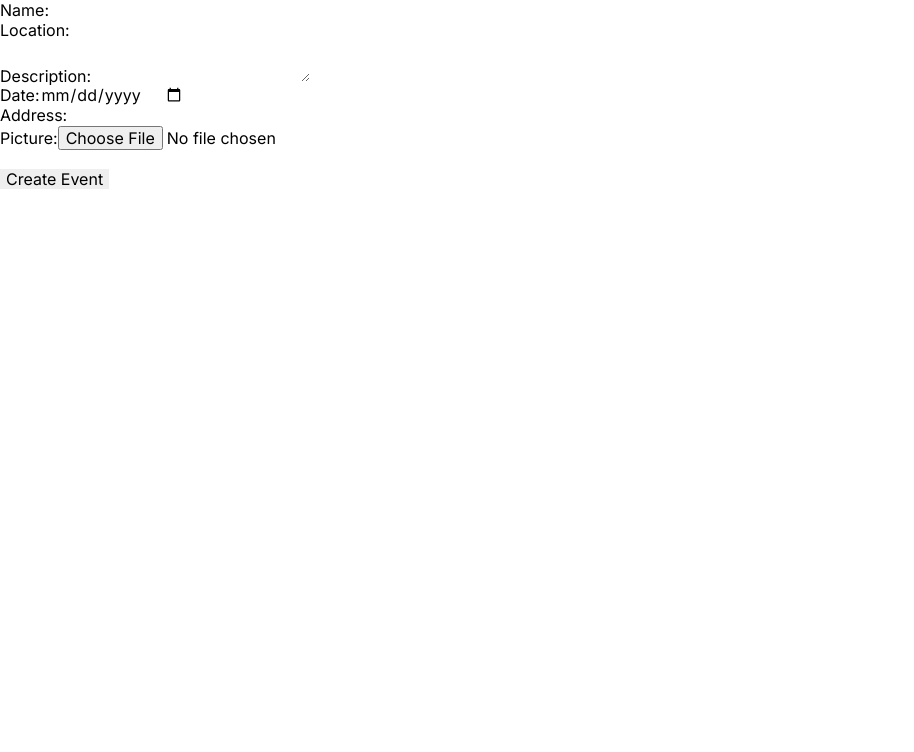
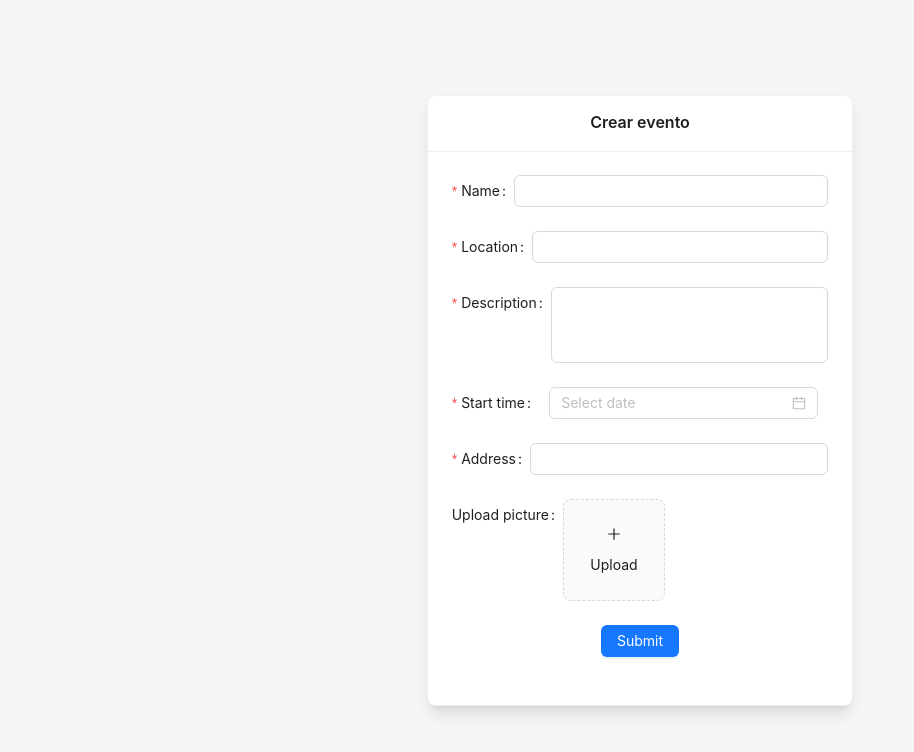
Before and after one commit to juanpa097/teapptro-creator, a Next.js app: page /create-event in a window 1280 px wide. Shown: the top 752 px of the page, without its empty margins (0-914 px from the left). Built offline with nearby package versions, Linux system fonts and the light colour scheme; no server answers.

Commit message:
revamp the form

```diff
--- a/app/create-event/page.tsx
+++ b/app/create-event/page.tsx
@@ -1,133 +1,152 @@
 "use client";
 
 import { addDoc, collection, Timestamp } from 'firebase/firestore';
-import Image from 'next/image'
-import { useState } from 'react';
+import { PlusOutlined } from '@ant-design/icons';
 import { firestore, storage } from '../services/FirebaseService';
 import { ref, uploadBytes, getDownloadURL } from 'firebase/storage';
+import { Button, Card, DatePicker, Form, Input, Layout, message, Typography, Upload } from 'antd';
+import type { UploadFile } from 'antd/es/upload/interface';
+import type { UploadRequestOption as RcCustomRequestOptions } from 'rc-upload/lib/interface';
+import type { Dayjs } from 'dayjs';
+const { Content } = Layout;
+const { TextArea } = Input;
 
 export default function CreateEvent() {
 
-  const [name, setName] = useState('');
-  const [location, setLocation] = useState('');
-  const [description, setDescription] = useState('');
-  const [date, setDate] = useState('');
-  const [address, setAddress] = useState('');
-  const [picture, setPicture] = useState<File | null>(null);
-  const [pictureUrl, setPictureUrl] = useState<string | null>(null);
+  const [messageApi, contextHolder] = message.useMessage();
 
-  const handlePictureUpload = async (e: React.ChangeEvent<HTMLInputElement>) => {
-    const file = e.target.files?.[0];
+  type FormValues = {
+    name: string;
+    location_name: string;
+    description: string;
+    files: UploadFile[],
+    date: Dayjs;
+    address: string;
+    image_url: string;
+  }
 
-    if (file) {
-      // Upload the picture to Firebase Storage
-      const storageRef = ref(storage, `pictures/${file.name}`);
-      await uploadBytes(storageRef, file);
+  type EventModel = {
+    name: string;
+    location_name: string;
+    description: string;
+    date: Timestamp;
+    address: string;
+    image_url: string;
+  }
 
-      // Get the download URL of the uploaded picture
+  const [form] = Form.useForm();
+
+  const onFinish = async (values: FormValues) => {
+
+    const eventModel: EventModel = {
+      name: values.name,
+      location_name: values.location_name,
+      description: values.description,
+      date: Timestamp.fromDate(values.date?.toDate() ?? new Date()),
+      address: values.address,
+      image_url: values.files[0].response
+    }
+    try {
+      await addDoc(collection(firestore, 'events'), eventModel);
+      messageApi.open({
+        type: 'success',
+        content: 'Event created!',
+      });
+      form.resetFields();
+
+    } catch {
+      onFinishFailed()
+    }
+
+  };
+
+  const onFinishFailed = () => {
+    messageApi.open({
+      type: 'error',
+      content: 'Error creating event',
+    });
+  };
+
+  const customUpload = async (options: RcCustomRequestOptions) => {
+    const file = options.file as File
+    const storageRef = ref(storage, `pictures/${file.name}`);
+    console.log(file);
+    try {
+      const result = await uploadBytes(storageRef, file);
       const downloadURL = await getDownloadURL(storageRef);
-      setPictureUrl(downloadURL);
+      console.log(result);
+      console.log(downloadURL);
+      options.onSuccess?.(downloadURL, new XMLHttpRequest());
+    } catch (e: any) {
+      console.log(e);
+      options.onError?.(e)
     }
   };
 
-  const handleSubmit = async (e: React.FormEvent<HTMLFormElement>) => {
-    e.preventDefault();
-    // You can perform any necessary form submission logic here
-    // For example, sending the data to a server or updating the state
-    console.log({
-      name,
-      location,
-      description,
-      date,
-      address,
-      pictureUrl,
-    });
-
-    const event = {
-      'name': name,
-      'location_name': location,
-      'description': description,
-      'date': Timestamp.fromDate(new Date(date)),
-      'address': address,
-      'image_url': pictureUrl,
-    }
-
-    try {
-      await addDoc(collection(firestore, 'events'), event);
-    } catch (e: any) {
-      console.log(e);
-    }
-
-    // Reset form fields
-    setName('');
-    setLocation('');
-    setDescription('');
-    setDate('');
-    setAddress('');
-    setPicture(null);
-    setPictureUrl(null);
-  };
-
   return (
-    <div>
-      <form onSubmit={handleSubmit}>
-        <label>
-          Name:
-          <input
-            type="text"
-            value={name}
-            onChange={(e) => setName(e.target.value)}
-          />
-        </label>
-        <br />
-        <label>
-          Location:
-          <input
-            type="text"
-            value={location}
-            onChange={(e) => setLocation(e.target.value)}
-          />
-        </label>
-        <br />
-        <label>
-          Description:
-          <textarea
-            value={description}
-            onChange={(e) => setDescription(e.target.value)}
-          />
-        </label>
-        <br />
-        <label>
-          Date:
-          <input
-            type="date"
-            value={date}
-            onChange={(e) => setDate(e.target.value)}
-          />
-        </label>
-        <br />
-        <label>
-          Address:
-          <input
-            type="text"
-            value={address}
-            onChange={(e) => setAddress(e.target.value)}
-          />
-        </label>
-        <br />
-        <label>
-          Picture:
-          <input type="file" onChange={handlePictureUpload} />
-        </label>
-        <br />
-        {pictureUrl && (
-          <div>
-            <Image src={pictureUrl} alt="Uploaded" />
-          </div>
-        )}
-        <br />
-        <button type="submit">Create Event</button>
-      </form>
-    </div>
-  )
+    <Layout>
+      <Content className='flex flex-col items-center justify-center h-screen'>
+        <Card title="Crear evento" className='w-1/3 shadow-lg text-center'>
+          <Form
+            name="createEvent"
+            form={form}
+            onFinish={onFinish}
+            onFinishFailed={onFinishFailed}
+            autoComplete="off"
+          >
+            <Form.Item
+              label="Name"
+              name="name"
+              rules={[{ required: true }]}
+            >
+              <Input />
+            </Form.Item>
+            <Form.Item
+              label="Location"
+              name="location_name"
+              rules={[{ required: true }]}
+            >
+              <Input />
+            </Form.Item>
+            <Form.Item
+              label="Description"
+              name="description"
+              rules={[{ required: true }]}
+            >
+              <TextArea
+                autoSize={{ minRows: 3, maxRows: 5 }}
+              />
+            </Form.Item>
+            <Form.Item
+              label="Start time"
+              name="date"
+              rules={[{ required: true }]}
+            >
+              <DatePicker showTime />
+            </Form.Item>
+            <Form.Item
+              label="Address"
+              name="address"
+              rules={[{ required: true }]}
+            >
+              <Input />
+            </Form.Item>
+            <Form.Item label="Upload picture" name="files" valuePropName="fileList">
+              <Upload customRequest={customUpload} listType="picture-card">
+                <div>
+                  <PlusOutlined />
+                  <div style={{ marginTop: 8 }}>Upload</div>
+                </div>
+              </Upload>
+            </Form.Item>
+            <Form.Item>
+              <Button type="primary" htmlType="submit">
+                Submit
+              </Button>
+            </Form.Item>
+          </Form>
+        </Card>
+      </Content>
+    </Layout>
+  );
 }
--- a/app/page.tsx
+++ b/app/page.tsx
@@ -1,9 +1,10 @@
 'use client';
 
 import React from "react";
-import { Button, DatePicker, Layout, Space, version, } from "antd";
+import { Button, Layout, } from "antd";
 import { Typography } from 'antd';
-const { Header, Footer, Sider, Content } = Layout;
+import Link from "next/link";
+const { Content } = Layout;
 
 const { Title, Text } = Typography;
 
@@ -12,10 +13,12 @@ export default function Home() {
     <main>
       <Layout>
         <Content className="flex flex-col items-center justify-center h-screen">
-          <Title level={2} className="m-0">Bienvenido a Teapptro!</Title>
+          <Title level={1} className="m-0">Bienvenido a Teapptro!</Title>
           <Text className="mb-3 w-1/3 text-center">Descubre una nueva forma de sumergirte en el mundo del teatro: ¡crea tus propios eventos, compártelos con tus amigos y vive experiencias teatrales inolvidables!</Text>
           <div>
-          <Button type="primary">Crear evento</Button>
+          <Link href="/create-event" passHref>
+            <Button type="primary">Crear evento</Button>
+          </Link>
           </div>
       </Content>
       </Layout>
--- a/tailwind.config.js
+++ b/tailwind.config.js
@@ -5,15 +5,6 @@ module.exports = {
     './components/**/*.{js,ts,jsx,tsx,mdx}',
     './app/**/*.{js,ts,jsx,tsx,mdx}',
   ],
-  theme: {
-    extend: {
-      backgroundImage: {
-        'gradient-radial': 'radial-gradient(var(--tw-gradient-stops))',
-        'gradient-conic':
-          'conic-gradient(from 180deg at 50% 50%, var(--tw-gradient-stops))',
-      },
-    },
-  },
   corePlugins: {
     preflight: false,
   },
```
